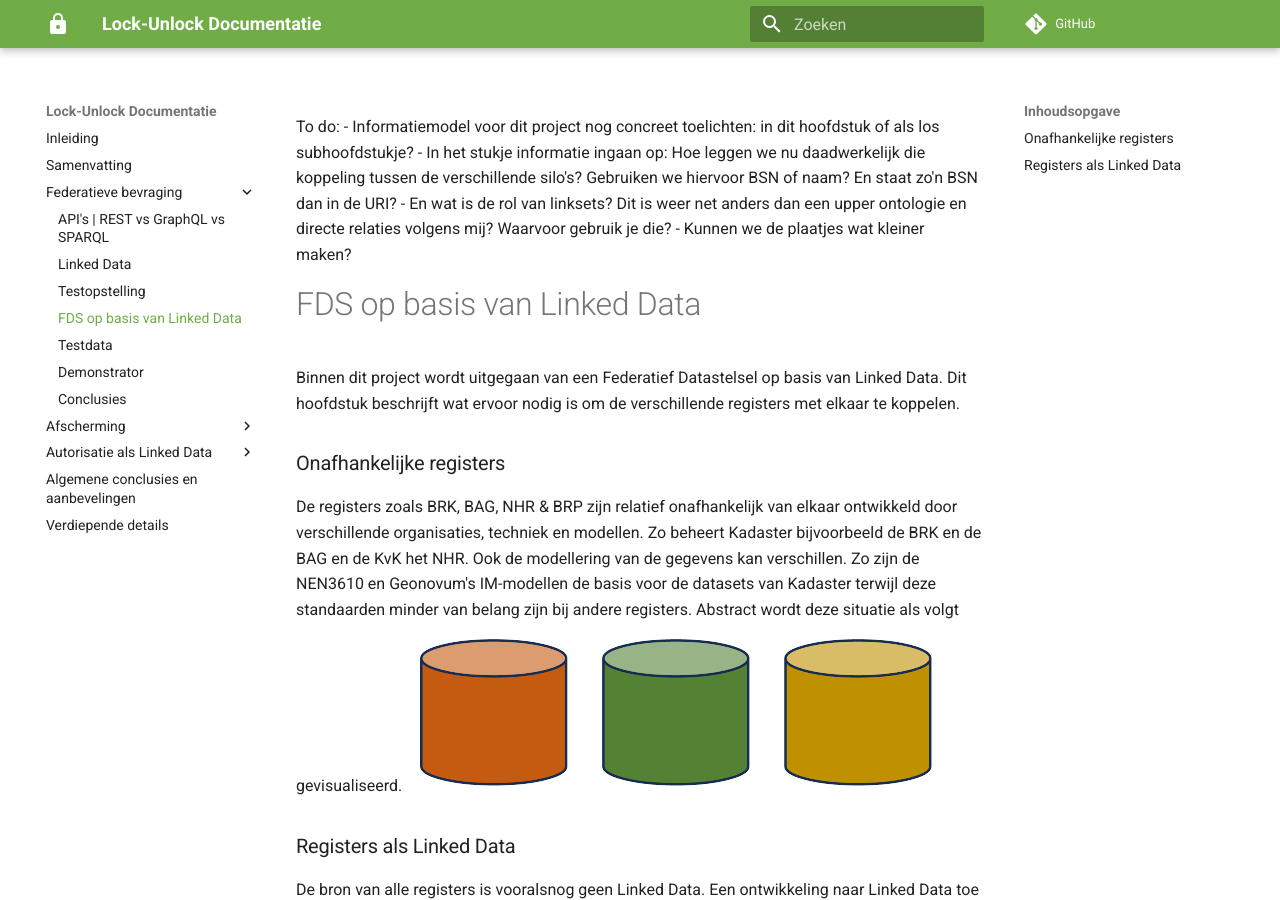
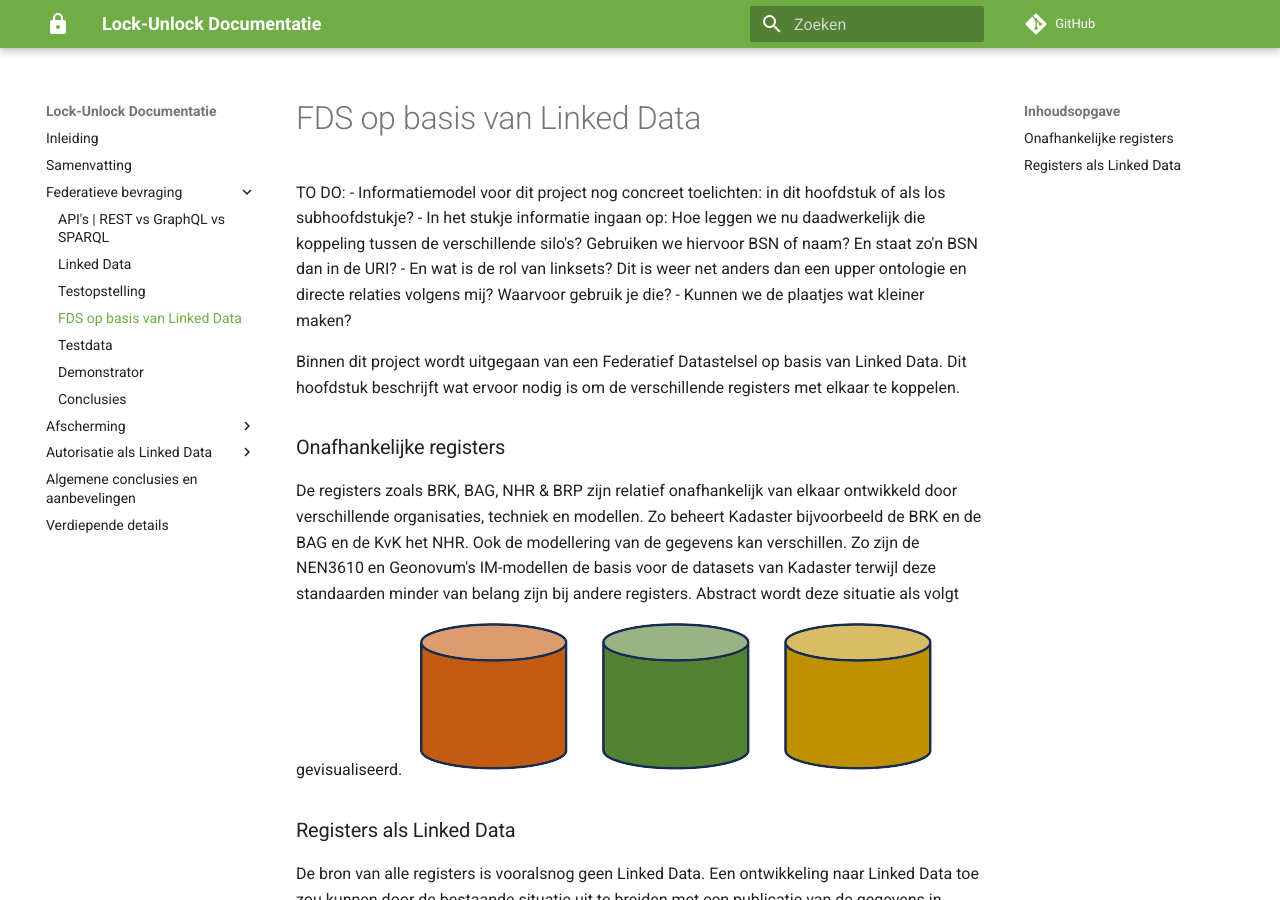
Before and after one commit to kadaster-labs/lock-unlock-docs, an MkDocs documentation site: the page built from docs/federatieve-bevraging/informatiemodel.md, in a window 1280 px wide and 900 px high. Built offline with MkDocs 1.6.1 and Material for MkDocs 9.7.7, drawn with Linux system fonts in a browser that asks for light colours; comment, search, counter and statistics services are not loaded.

Commit message:
Layout to do's

```diff
--- a/docs/federatieve-bevraging/informatiemodel.md
+++ b/docs/federatieve-bevraging/informatiemodel.md
@@ -1,13 +1,13 @@
 ---
 title: FDS op basis van Linked Data
 ---
-To do:
+# FDS op basis van Linked Data
+TO DO:
 - Informatiemodel voor dit project nog concreet toelichten: in dit hoofdstuk of als los subhoofdstukje?
 - In het stukje informatie ingaan op: Hoe leggen we nu daadwerkelijk die koppeling tussen de verschillende silo's? Gebruiken we hiervoor BSN of naam? En staat zo'n BSN dan in de URI?
 - En wat is de rol van linksets? Dit is weer net anders dan een upper ontologie en directe relaties volgens mij? Waarvoor gebruik je die?
 - Kunnen we de plaatjes wat kleiner maken?
 
-# FDS op basis van Linked Data
 Binnen dit project wordt uitgegaan van een Federatief Datastelsel op basis van Linked Data. Dit hoofdstuk beschrijft wat ervoor nodig is om de verschillende registers met elkaar te koppelen.
 
 ### Onafhankelijke registers
```
